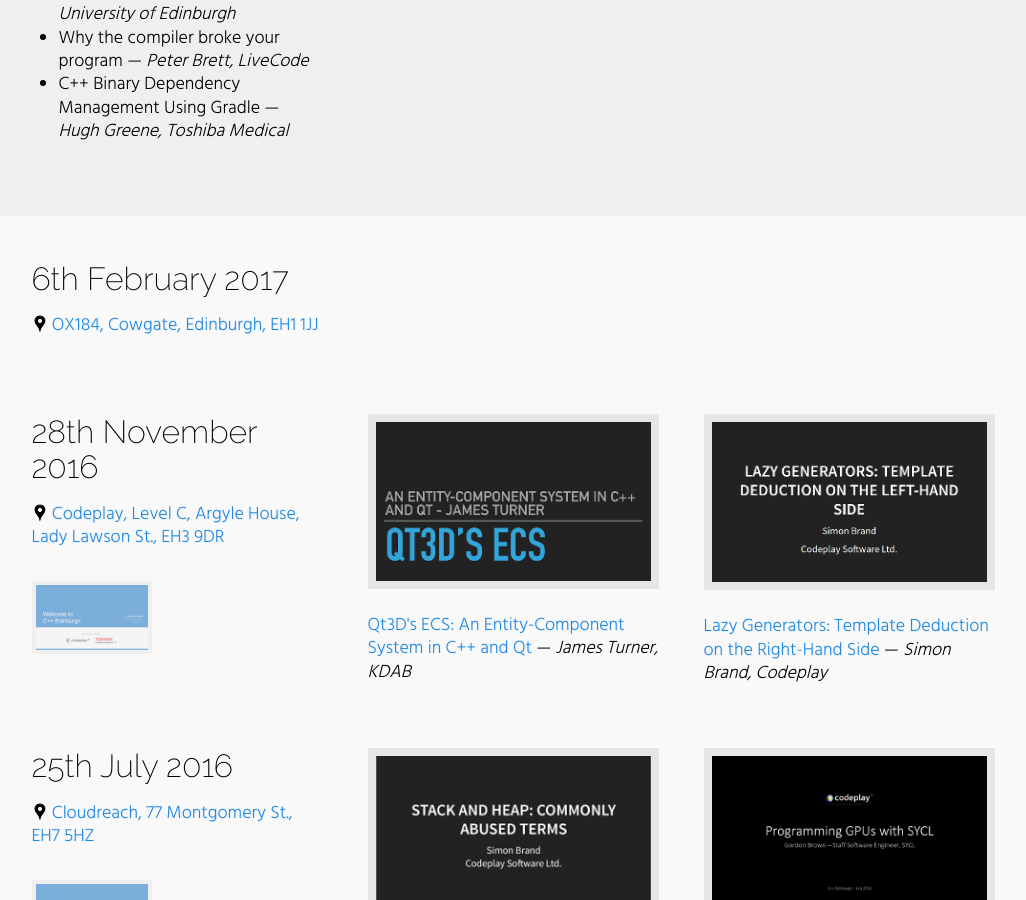
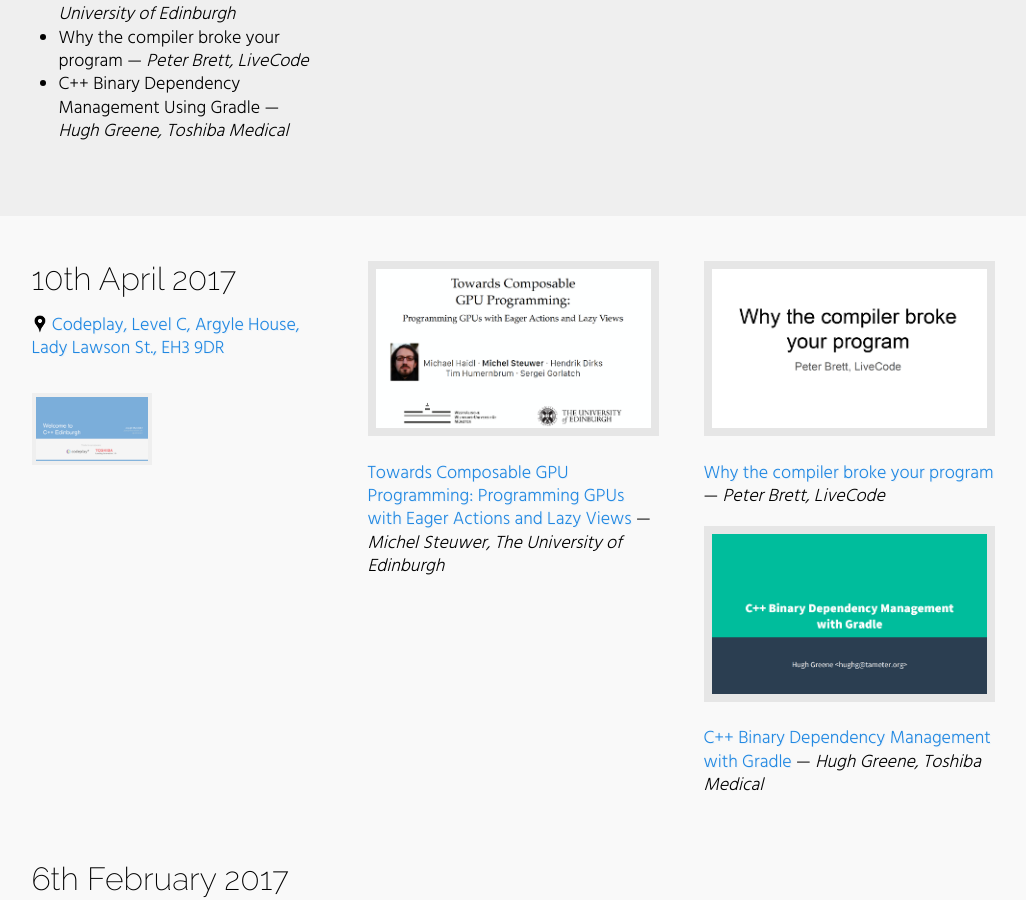
Before and after one commit to sftrabbit/CppEdinburgh, a Jekyll site: the page built from index.html, in a window 1280 px wide and 900 px high, scrolled down 891 px. Shown: the whole window, without its empty margins (127-1153 px from the left). Built offline with Jekyll 4.4.1, drawn with Linux system fonts in a browser that asks for light colours.

Commit message:
Add April 2017 slides

```diff
--- a/_data/events.yaml
+++ b/_data/events.yaml
@@ -4,6 +4,20 @@
     name: Codeplay, Level C, Argyle House, Lady Lawson St., EH3 9DR
     map_url: https://www.google.co.uk/maps/place/Codeplay+Software+Ltd./@55.9464558,-3.2020719,18z/data=!3m1!4b1!4m5!3m4!1s0x4887c78dd4738ad1:0x3110196f7e4a9d6f!8m2!3d55.9464543!4d-3.2009776
 previous:
+  - datetime: 2017-04-10T19:00:00Z
+    location:
+      name: Codeplay, Level C, Argyle House, Lady Lawson St., EH3 9DR
+      map_url: https://www.google.co.uk/maps/place/Codeplay+Software+Ltd./@55.9464558,-3.2020719,18z/data=!3m1!4b1!4m5!3m4!1s0x4887c78dd4738ad1:0x3110196f7e4a9d6f!8m2!3d55.9464543!4d-3.2009776
+    talks:
+      - title: "Towards Composable GPU Programming: Programming GPUs with Eager Actions and Lazy Views"
+        speaker: Michel Steuwer, The University of Edinburgh
+        id: towards-composable-gpu-programming
+      - title: "Why the compiler broke your program"
+        speaker: Peter Brett, LiveCode
+        id: compiler-broke-your-program
+      - title: "C++ Binary Dependency Management with Gradle"
+        speaker: Hugh Greene, Toshiba Medical
+        id: binary-dependency-management-gradle
   - datetime: 2017-02-06T19:00:00Z
     location:
       name: OX184, Cowgate, Edinburgh, EH1 1JJ
```
Also changed, not shown: images/thumbnails/201704-binary-dependency-management-gradle.png (added), images/thumbnails/201704-compiler-broke-your-program.png (added), images/thumbnails/201704-towards-composable-gpu-programming.png (added), 4 other files.
